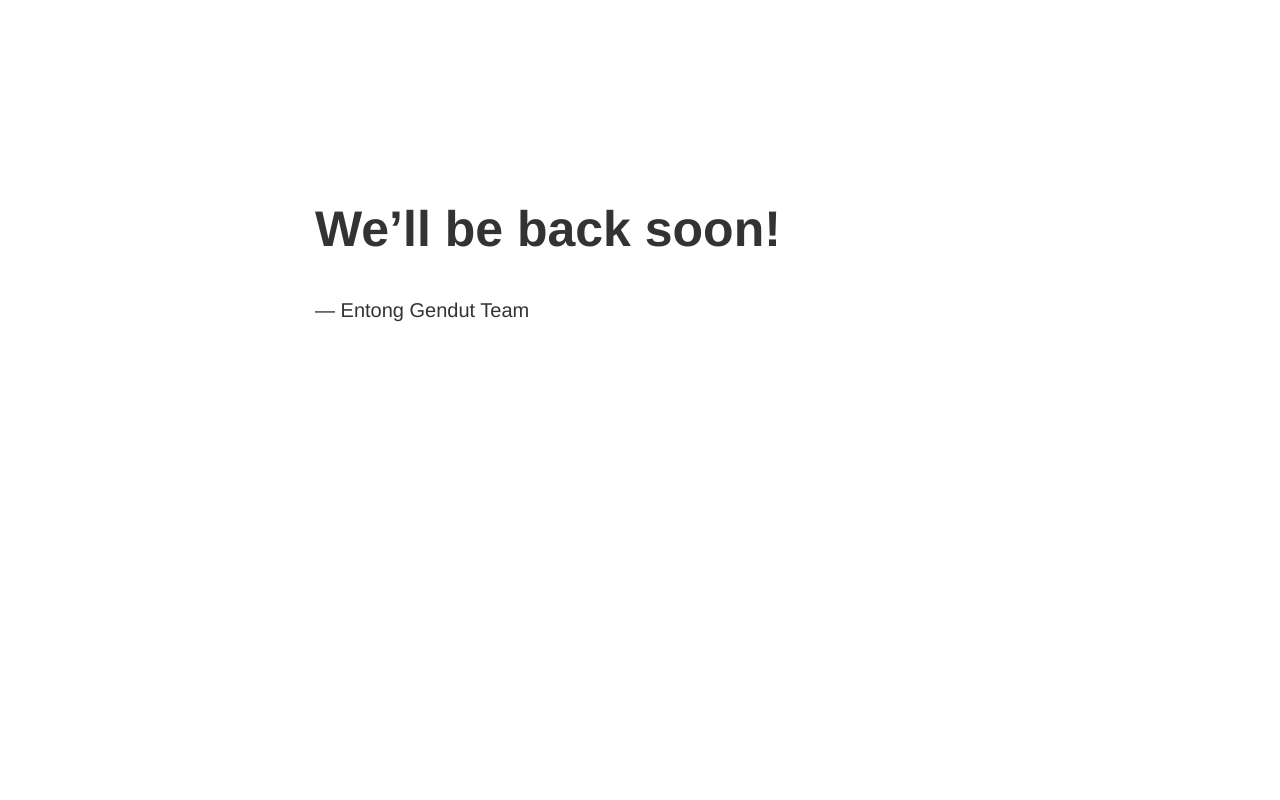
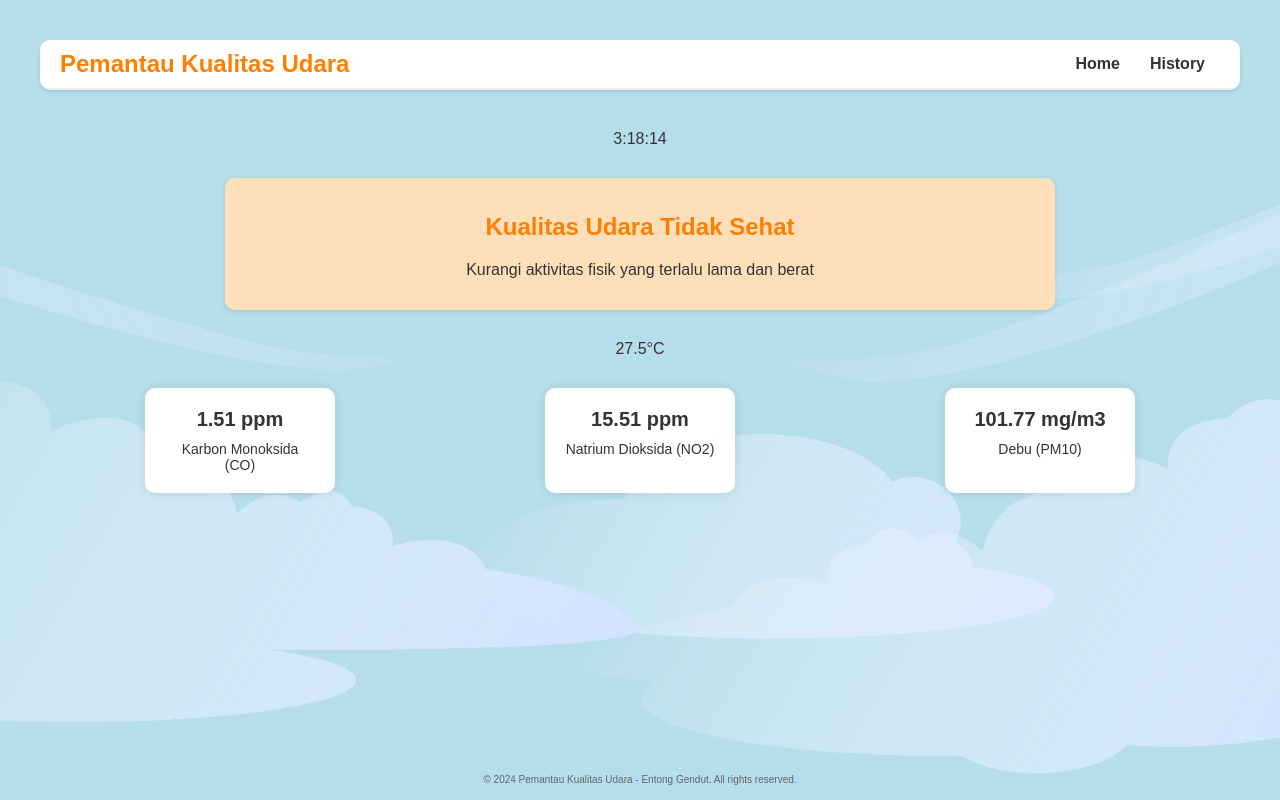
Before and after one commit to JarsXen/hepaV1, a website: page index.html in a window 1280 px wide. Drawn offline with Linux system fonts and the light colour scheme.

Commit message:
index.html

```diff
--- a/index.html
+++ b/index.html
@@ -1,25 +1,78 @@
-<!doctype html>
-<html>
+<!DOCTYPE html>
+<html lang="en">
 <head>
-<title>Site Maintenance</title>
-<meta charset="utf-8"/>
-<meta name="robots" content="noindex"/>
-<meta name="viewport" content="width=device-width, initial-scale=1.0">
-<style>
-  body { text-align: center; padding: 150px; }
-  h1 { font-size: 50px; }
-  body { font: 20px Helvetica, sans-serif; color: #333; }
-  article { display: block; text-align: left; width: 650px; margin: 0 auto; }
-  a { color: #dc8100; text-decoration: none; }
-  a:hover { color: #333; text-decoration: none; }
-</style>
+    <meta charset="UTF-8">
+    <meta name="viewport" content="width=device-width, initial-scale=1.0">
+    <title>Pemantau Kualitas Udara</title>
+    <link rel="stylesheet" href="style.css">
 </head>
 <body>
-<article>
-    <h1>We&rsquo;ll be back soon!</h1>
-    <div>
-        <p>&mdash; Entong Gendut Team</p>
+    <div class="container">
+        <nav>
+            <h1>Pemantau Kualitas Udara</h1>
+            <ul>
+                <li><a href="#" id="home-link">Home</a></li>
+                <li><a href="#" id="history-link">History</a></li>
+            </ul>
+        </nav>
+
+        <div id="main-content" class="main-content">
+            <div class="time">
+                <span id="real-time">3:18:14</span>
+            </div>
+            <div class="air-quality">
+                <h2 id="air-quality-status">Kualitas Udara Tidak Sehat</h2>
+                <p id="activity-advice">Kurangi aktivitas fisik yang terlalu lama dan berat</p>
+            </div>
+            <div class="temperature">
+                <span id="temperature">27.5°C</span>
+            </div>
+
+            <div class="data-cards">
+                <div class="card">
+                    <p id="co-value">1.51 ppm</p>
+                    <span>Karbon Monoksida (CO)</span>
+                </div>
+                <div class="card">
+                    <p id="no2-value">15.51 ppm</p>
+                    <span>Natrium Dioksida (NO2)</span>
+                </div>
+                <div class="card">
+                    <p id="pm10-value">101.77 mg/m3</p>
+                    <span>Debu (PM10)</span>
+                </div>
+            </div>
+        </div>
+
+        <div id="history-page" class="history-page" style="display: none;">
+            <h2>History Data Kualitas Udara</h2>
+            <table>
+                <thead>
+                    <tr>
+                        <th>No.</th>
+                        <th>Waktu</th>
+                        <th>Suhu</th>
+                        <th>CO</th>
+                        <th>NO2</th>
+                        <th>Debu</th>
+                        <th>Keterangan</th>
+                    </tr>
+                </thead>
+                <tbody>
+                    <!-- Data akan dimasukkan di sini -->
+                </tbody>
+            </table>
+            <div class="pagination">
+                <button>Previous</button>
+                <button>Next</button>
+            </div>
+        </div>
+
+        <!-- Footer with copyright -->
+        <footer>
+            <p>&copy; 2024 Pemantau Kualitas Udara - Entong Gendut. All rights reserved.</p>
+        </footer>
     </div>
-</article>
+    <script src="script.js"></script>
 </body>
 </html>
```
